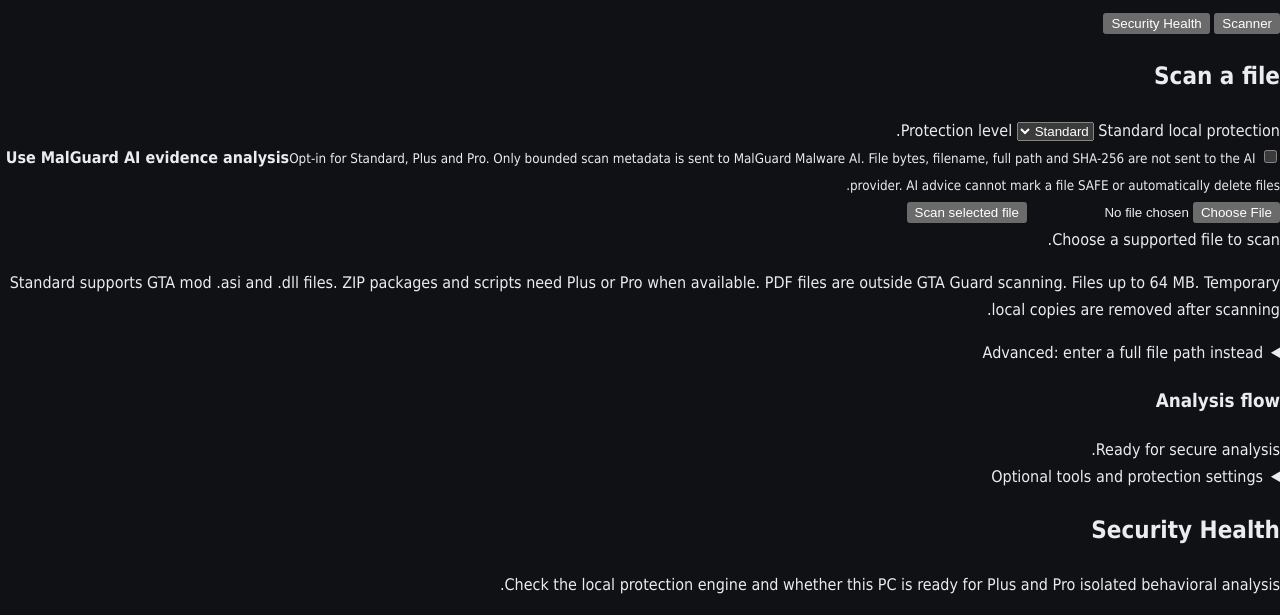
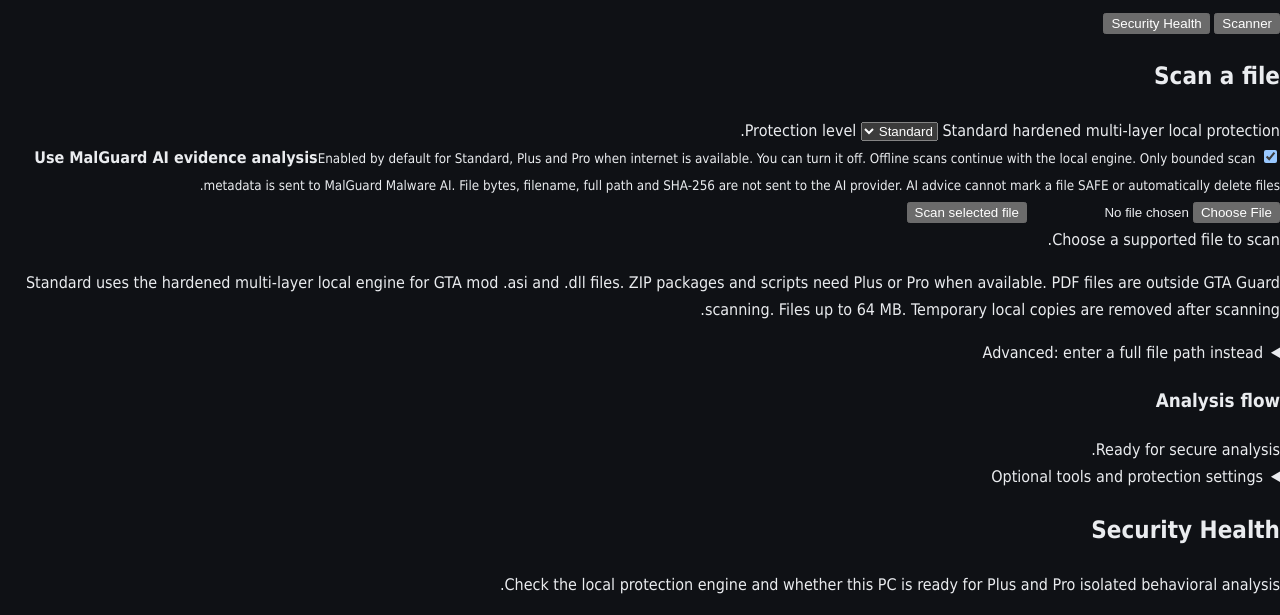
Before and after one commit to MalGuard/malguard-core, a website: page desktop-app/public/index.html in a window 1280 px wide. Shown: the part 133-748 px from the top of the page. Drawn offline with Linux system fonts and the light colour scheme; no server answers.

Commit message:
Enable bounded MalGuard AI evidence by default

```diff
--- a/desktop-app/public/index.html
+++ b/desktop-app/public/index.html
@@ -31,15 +31,15 @@
           <option value="plus">Plus</option>
           <option value="pro">Pro</option>
         </select>
-        <span id="modelHint" class="muted">Standard local protection.</span>
+        <span id="modelHint" class="muted">Standard hardened multi-layer local protection.</span>
       </div>
       <label id="cloudFallbackOption" class="cloud-fallback-option" hidden>
         <input id="cloudFallback" type="checkbox">
         <span><strong>Use disposable GTA Cloud Simulation if local behavioral isolation is unavailable</strong><small>Opt-in for Plus/Pro. ASI/DLL plugins are staged inside a fresh synthetic GTA filesystem with deny-all networking. The sample is not executed in this simulation phase, and the environment is destroyed after the job.</small></span>
       </label>
       <label id="aiEvidenceOption" class="cloud-fallback-option">
-        <input id="aiEvidence" type="checkbox">
-        <span><strong>Use MalGuard AI evidence analysis</strong><small>Opt-in for Standard, Plus and Pro. Only bounded scan metadata is sent to MalGuard Malware AI. File bytes, filename, full path and SHA-256 are not sent to the AI provider. AI advice cannot mark a file SAFE or automatically delete files.</small></span>
+        <input id="aiEvidence" type="checkbox" checked>
+        <span><strong>Use MalGuard AI evidence analysis</strong><small>Enabled by default for Standard, Plus and Pro when internet is available. You can turn it off. Offline scans continue with the local engine. Only bounded scan metadata is sent to MalGuard Malware AI. File bytes, filename, full path and SHA-256 are not sent to the AI provider. AI advice cannot mark a file SAFE or automatically delete files.</small></span>
       </label>
       <div class="row file-chooser"><input id="scanFile" type="file" aria-label="Choose a file from this PC"><button id="scanBtn">Scan selected file</button></div>
       <div id="scanOut" class="scan-summary result-neutral" role="status" aria-live="polite">Choose a supported file to scan.</div>
@@ -47,7 +47,7 @@
         <summary>Scan diagnostics</summary>
         <pre id="modelDiagnosticsOut">No diagnostic data yet.</pre>
       </details>
-      <p class="muted">Standard supports GTA mod .asi and .dll files. ZIP packages and scripts need Plus or Pro when available. PDF files are outside GTA Guard scanning. Files up to 64 MB. Temporary local copies are removed after scanning.</p>
+      <p class="muted">Standard uses the hardened multi-layer local engine for GTA mod .asi and .dll files. ZIP packages and scripts need Plus or Pro when available. PDF files are outside GTA Guard scanning. Files up to 64 MB. Temporary local copies are removed after scanning.</p>
       <details class="diagnostics"><summary>Advanced: enter a full file path instead</summary><input id="scanPath" aria-label="Full path to a file on this PC" placeholder="C:\Games\GTA V\mods\example.asi"></details>
       <div id="modelFlow">
         <h3 id="modelFlowTitle">Analysis flow</h3>
```
